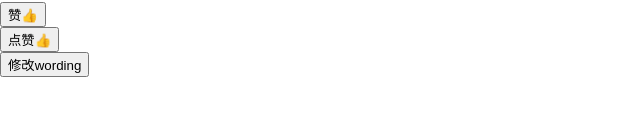
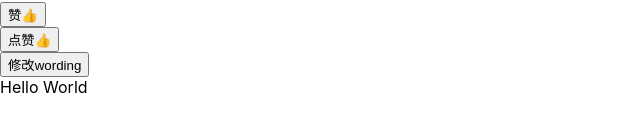
Before and after one commit to jaspermalik/React_Course, a React (Create React App) app: page / in a window 1280 px wide. Shown: the part 234-366 px from the top of the page, without its empty margins (0-640 px from the left). Built offline with nearby package versions, Linux system fonts and the light colour scheme.

Commit message:
props vs state

```diff
--- a/src/index.js
+++ b/src/index.js
@@ -11,6 +11,10 @@ import './index.css'
 // Learn more about service workers: https://bit.ly/CRA-PWA
 // serviceWorker.unregister();
 
+const HelloWorld = props => {
+  const sayHi = event => alert('Hello World ' + props.name)
+  return <div onClick={sayHi}>Hello World</div>
+}
 class LikeButton extends Component {
   static defaultProps = {
     likedText: '取消',
@@ -113,6 +117,7 @@ class Index extends Component {
         <button onClick={this.handleClickOnChange.bind(this)}>
           修改wording
         </button>
+        <HelloWorld name="whh" />
       </div>
     )
   }
```
